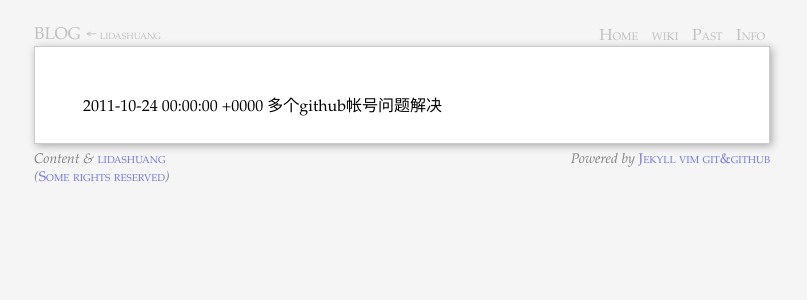
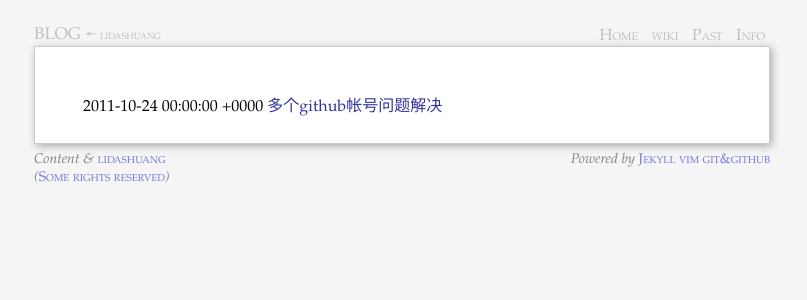
Before and after one commit to GunioRobot/lidashuang.github.com, a Jekyll site: the page built from git.html, in a window 1280 px wide. Shown: the top 300 px of the page, without its empty margins (238-1045 px from the left). Built offline with Jekyll 4.4.1, drawn with Linux system fonts in a browser that asks for light colours; comment, search, counter and statistics services are not loaded.

Commit message:
category_page

```diff
--- a/_includes/category_page.markdown
+++ b/_includes/category_page.markdown
@@ -1,4 +1,6 @@
 	{% for post in category_posts %}
+  <p class="line">
 	{{ post.date | date:“%Y-%m-%d” }}
-	{{ post.title }}
+  <a class="title" href="{{ post.url }}">{{ post.title }}</a>
+  </p>
 	{% endfor %}
```
